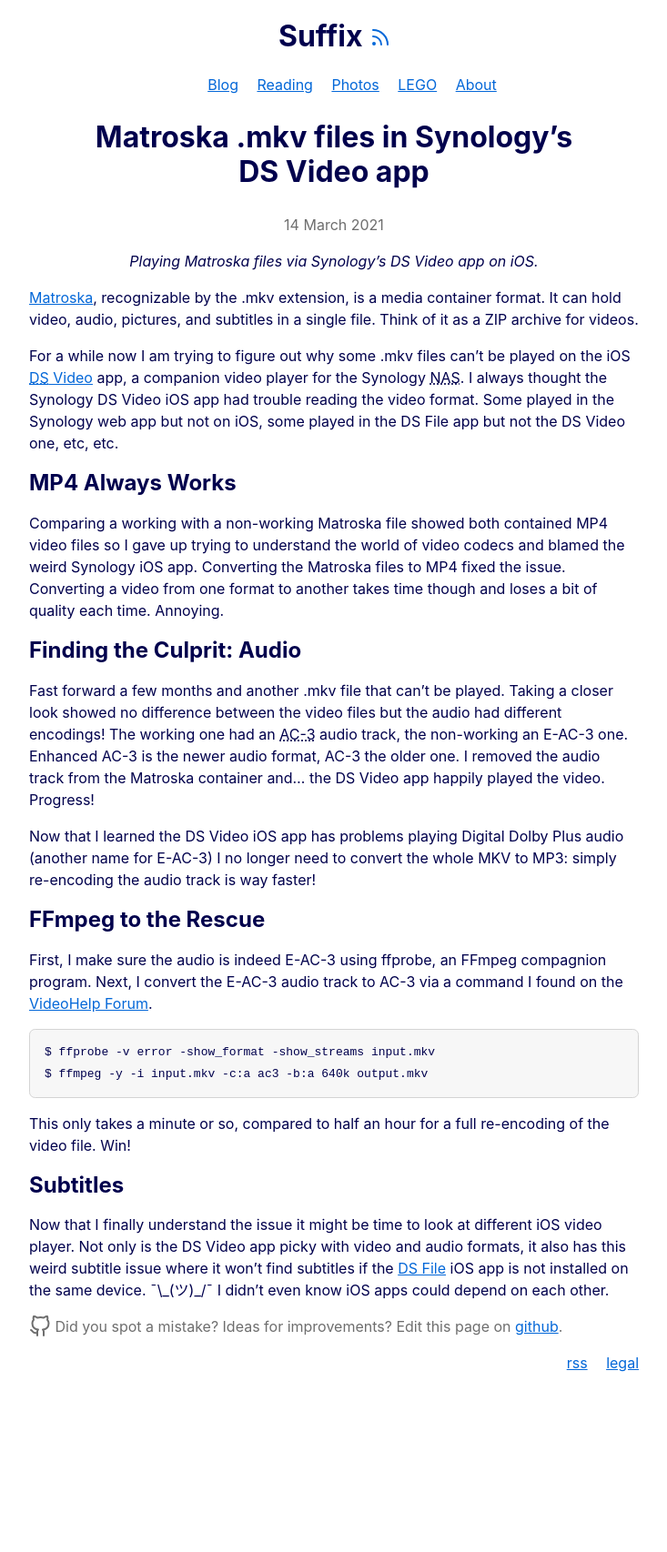
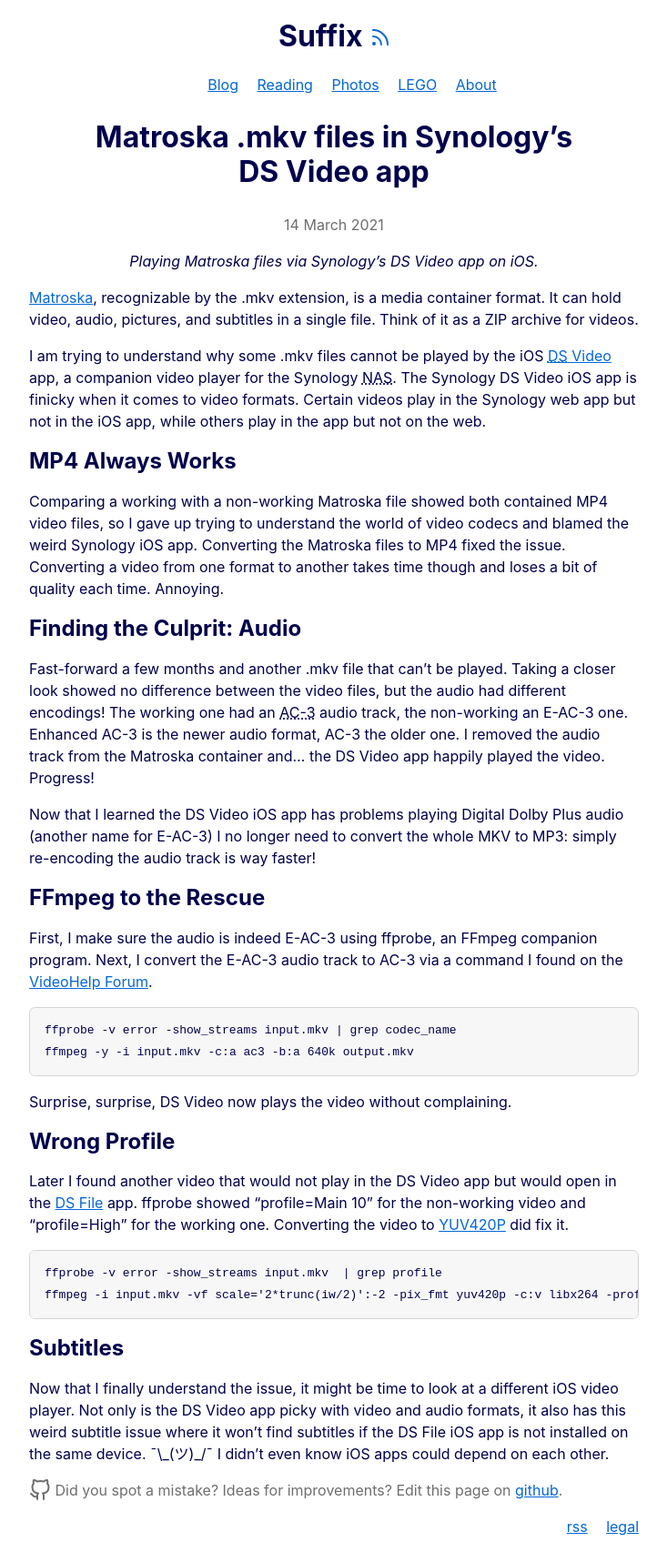
Before and after one commit to cimm/suffix, a Jekyll site: the page built from _posts/2021-03-14-playing-matroska-ds-video-ios.html, in a window 1280 px wide. Shown: the whole page at 91% size, without its empty margins (273-1006 px from the left). Built offline with Jekyll 4.4.1, drawn with Linux system fonts in a browser that asks for light colours; before the commit the page ends 1526 px from its top, so only the background shows below that.

Commit message:
Add ffmpeg profile fix to Matroska DS Video article

```diff
--- a/_posts/2021-03-14-playing-matroska-ds-video-ios.html
+++ b/_posts/2021-03-14-playing-matroska-ds-video-ios.html
@@ -9,28 +9,38 @@
 
 <p><a href="https://en.wikipedia.org/wiki/Matroska" title="Matroska @ Wikipedia">Matroska</a>, recognizable by the .mkv extension, is a media container format. It can hold video, audio, pictures, and subtitles in a single file. Think of it as a ZIP archive for videos.</p>
 
-<p>For a while now I am trying to figure out why some .mkv files can’t be played on the iOS <a href="https://apps.apple.com/us/app/ds-video/id540949418" title="Synology DS Video app in the iOS App Store"><abbr title="Disk Station">DS</abbr> Video</a> app, a companion video player for the Synology <abbr title="Network Attached Storage">NAS</abbr>. I always thought the Synology DS Video iOS app had trouble reading the video format. Some played in the Synology web app but not on iOS, some played in the DS File app but not the DS Video one, etc, etc.</p>
+<p>I am trying to understand why some .mkv files cannot be played by the iOS <a href="https://apps.apple.com/us/app/ds-video/id540949418" title="Synology DS Video app in the iOS App Store"><abbr title="Disk Station">DS</abbr> Video</a> app, a companion video player for the Synology <abbr title="Network Attached Storage">NAS</abbr>. The Synology DS Video iOS app is finicky when it comes to video formats. Certain videos play in the Synology web app but not in the iOS app, while others play in the app but not on the web.</p>
 
 <h2>MP4 Always Works</h2>
 
-<p>Comparing a working with a non-working Matroska file showed both contained MP4 video files so I gave up trying to understand the world of video codecs and blamed the weird Synology iOS app. Converting the Matroska files to MP4 fixed the issue. Converting a video from one format to another takes time though and loses a bit of quality each time. Annoying.</p>
+<p>Comparing a working with a non-working Matroska file showed both contained MP4 video files, so I gave up trying to understand the world of video codecs and blamed the weird Synology iOS app. Converting the Matroska files to MP4 fixed the issue. Converting a video from one format to another takes time though and loses a bit of quality each time. Annoying.</p>
 
 <h2>Finding the Culprit: Audio</h2>
 
-<p>Fast forward a few months and another .mkv file that can’t be played. Taking a closer look showed no difference between the video files but the audio had different encodings! The working one had an <abbr title="Dolby AC-3">AC-3</abbr> audio track, the non-working an E-AC-3 one. Enhanced AC-3 is the newer audio format, AC-3 the older one. I removed the audio track from the Matroska container and… the DS Video app happily played the video. Progress!</p>
+<p>Fast-forward a few months and another .mkv file that can’t be played. Taking a closer look showed no difference between the video files, but the audio had different encodings! The working one had an <abbr title="Dolby AC-3">AC-3</abbr> audio track, the non-working an E-AC-3 one. Enhanced AC-3 is the newer audio format, AC-3 the older one. I removed the audio track from the Matroska container and… the DS Video app happily played the video. Progress!</p>
 
 <p>Now that I learned the DS Video iOS app has problems playing Digital Dolby Plus audio (another name for E-AC-3) I no longer need to convert the whole MKV to <abbr="MPEG-1 Audio Layer III">MP3</abbr>: simply re-encoding the audio track is way faster!
 <h2>FFmpeg to the Rescue</h2>
 
-<p>First, I make sure the audio is indeed E-AC-3 using ffprobe, an FFmpeg compagnion program. Next, I convert the E-AC-3 audio track to AC-3 via a command I found on the <a href="https://forum.videohelp.com/threads/386011-E-AC3-to-AC3-conversion-using-ffmpeg" title="E-AC3 to AC3 conversion using ffmpeg">VideoHelp Forum</a>.</p>
+<p>First, I make sure the audio is indeed E-AC-3 using ffprobe, an FFmpeg companion program. Next, I convert the E-AC-3 audio track to AC-3 via a command I found on the <a href="https://forum.videohelp.com/threads/386011-E-AC3-to-AC3-conversion-using-ffmpeg" title="E-AC3 to AC3 conversion using ffmpeg">VideoHelp Forum</a>.</p>
 
 {% highlight bash %}
-$ ffprobe -v error -show_format -show_streams input.mkv
-$ ffmpeg -y -i input.mkv -c:a ac3 -b:a 640k output.mkv
+ffprobe -v error -show_streams input.mkv | grep codec_name
+ffmpeg -y -i input.mkv -c:a ac3 -b:a 640k output.mkv
 {% endhighlight %}
 
-<p>This only takes a minute or so, compared to half an hour for a full re-encoding of the video file. Win!</p>
+<p>Surprise, surprise, DS Video now plays the video without complaining.</p>
+
+<h2>Wrong Profile</h2>
+
+<p>Later I found another video that would not play in the DS Video app but would open in the <a href="https://apps.apple.com/us/app/ds-file/id416751772" title="Synology DS File app in the iOS App Store">DS File</a> app. ffprobe showed “profile=Main 10”
+for the non-working video and “profile=High” for the working one. Converting the video to <a href="https://stackoverflow.com/questions/42471820/ffmpeg-error-setting-profile-how-to-keep-original-resolution-odf-odd-sized" title="Helpful 'ffmpeg: error setting profile' question on StackOverflow">YUV420P</a> did fix it.</p>
+
+{% highlight bash %}
+ffprobe -v error -show_streams input.mkv  | grep profile
+ffmpeg -i input.mkv -vf scale='2*trunc(iw/2)':-2 -pix_fmt yuv420p -c:v libx264 -profile:v high output.mkv
+{% endhighlight %}
 
 <h2>Subtitles</h2>
 
-<p>Now that I finally understand the issue it might be time to look at different iOS video player. Not only is the DS Video app picky with video and audio formats, it also has this weird subtitle issue where it won’t find subtitles if the <a href="https://apps.apple.com/us/app/ds-file/id416751772" title="Synology DS File app in the iOS App Store">DS File</a> iOS app is not installed on the same device. ¯\_(ツ)_/¯ I didn’t even know iOS apps could depend on each other.</p>
+<p>Now that I finally understand the issue, it might be time to look at a different iOS video player. Not only is the DS Video app picky with video and audio formats, it also has this weird subtitle issue where it won’t find subtitles if the DS File iOS app is not installed on the same device. ¯\_(ツ)_/¯ I didn’t even know iOS apps could depend on each other.</p>
```
